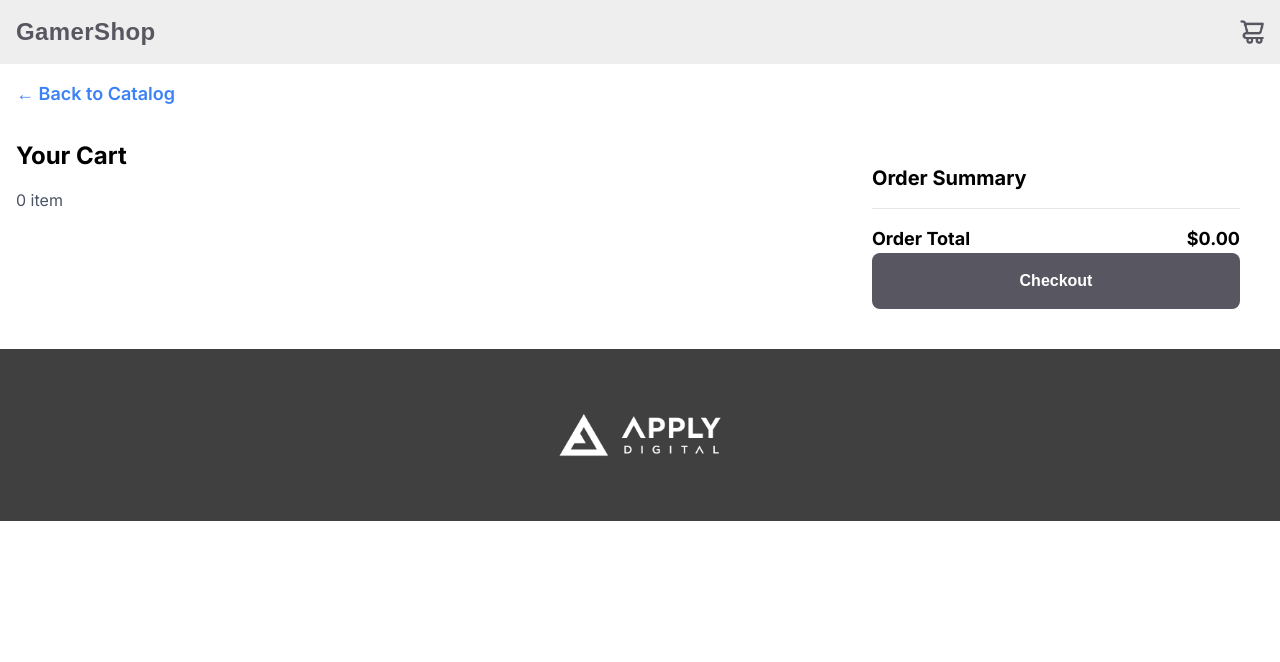
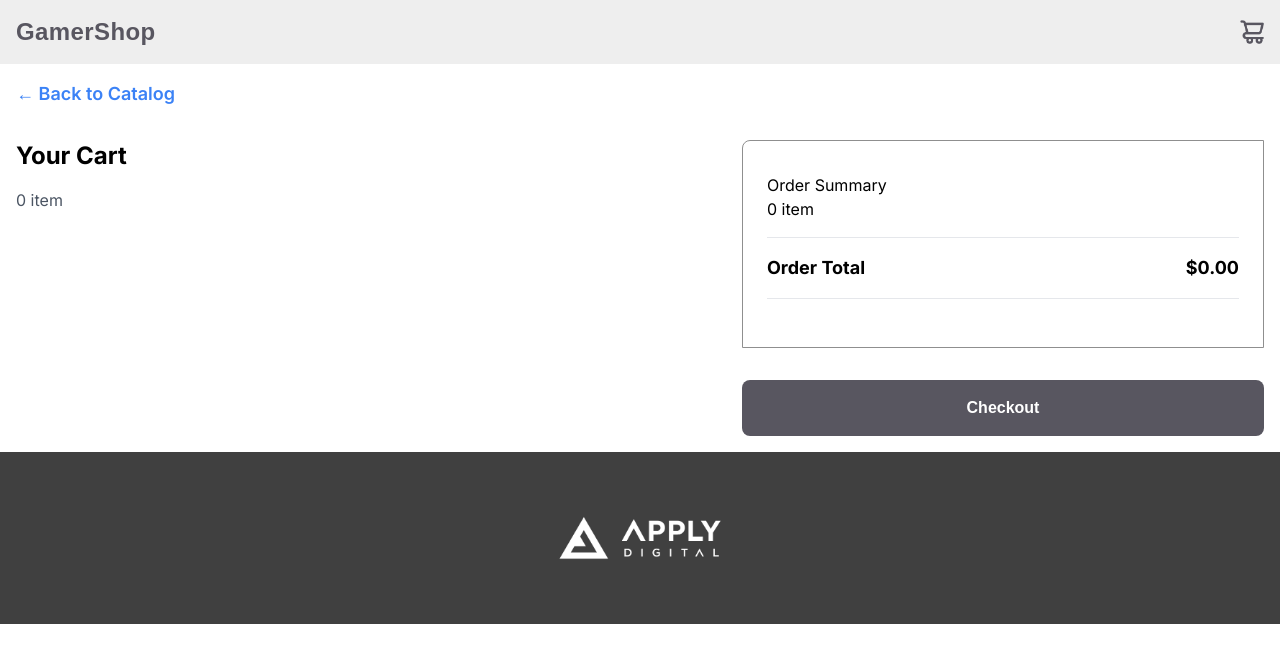
Before and after one commit to dwaxgio/catalog_shopping_cart_react_next_tailwindcss_ts, a Next.js app: page /cart in a window 1280 px wide. Shown: the top 662 px of the page. Built offline with nearby package versions, Linux system fonts and the light colour scheme.

Commit message:
feat(catalog): order summary section adjusted

```diff
--- a/src/app/cart/page.tsx
+++ b/src/app/cart/page.tsx
@@ -79,21 +79,24 @@ const CartPage = () => {
         </div>
 
         {/* Order Summary */}
-        <div className="w-full md:w-1/3  p-6 rounded-lg mt-6 md:mt-0 md:ml-6">
-          <h3 className="text-xl font-bold mb-4">Order Summary</h3>
-          <div className="space-y-2">
+        <div className="custom-cart-order-summary">
+          <div className="custom-cart-order-summary-detail">
+            <h3 className="">Order Summary</h3>
+            {cart.length} {cart.length > 1 ? "items" : "item"}
             {cart.map((item: Game) => (
               <div key={item.id} className="flex justify-between">
                 <p className="text-gray-600">{item.name}</p>
                 <p className="font-semibold">${item.price}</p>
               </div>
             ))}
+            <hr className="my-4" />
+            <div className="flex justify-between text-lg font-bold">
+              <p>Order Total</p>
+              <p>${total.toFixed(2)}</p>
+            </div>
+            <hr className="my-4" />
           </div>
-          <hr className="my-4" />
-          <div className="flex justify-between text-lg font-bold">
-            <p>Order Total</p>
-            <p>${total.toFixed(2)}</p>
-          </div>
+
           <button className="custom-cart-checkout-button">Checkout</button>
         </div>
       </div>
--- a/src/app/globals.css
+++ b/src/app/globals.css
@@ -159,6 +159,29 @@
 }
 
 /* Cart page */
+.custom-cart-order-summary {
+  width: 522px;
+  height: auto;
+  gap: 32px;
+  display: flex;
+  flex-direction: column;
+  align-items: center;
+  justify-content: flex-start;
+}
+
+.custom-cart-order-summary-detail {
+  width: 100%;
+  padding-top: 32px;
+  padding-right: 24px;
+  padding-bottom: 32px;
+  padding-left: 24px;
+  gap: 32px;
+  border-radius: 8px 0 0 0;
+  border: 0.5px solid;
+  border-color: #8f8f8f;
+  background: #ffffff;
+}
+
 .custom-cart-checkout-button {
   width: 100%;
   height: 56px;
```
